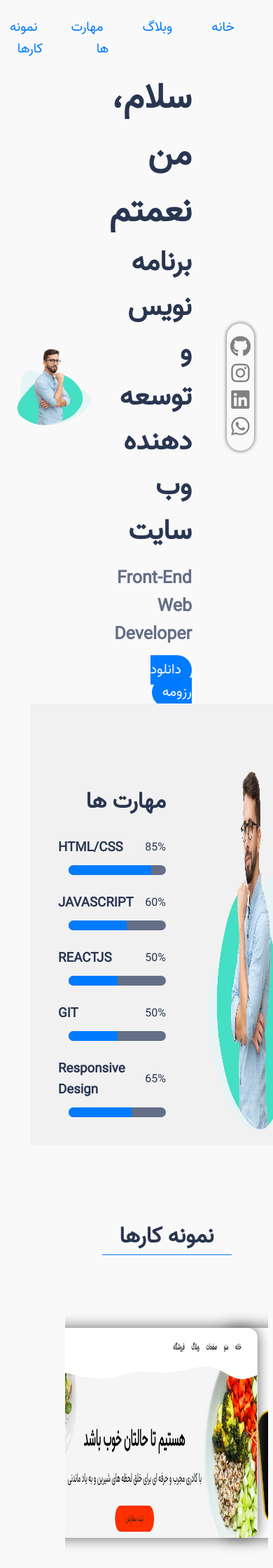
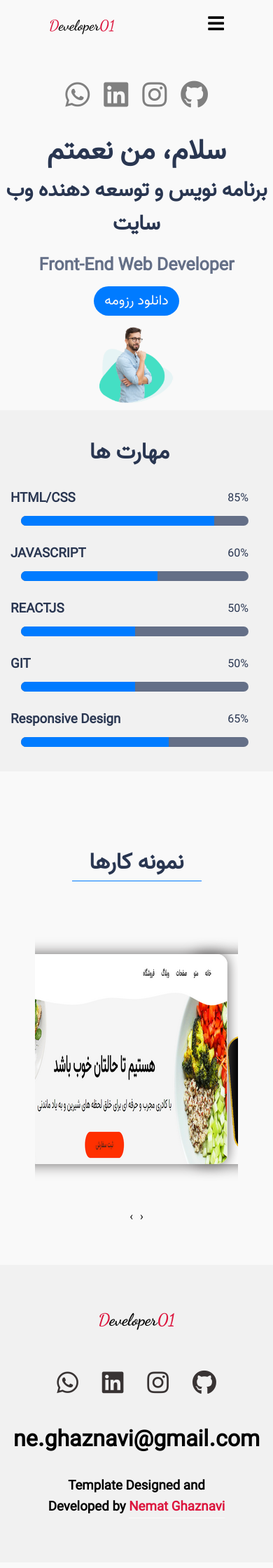
Before and after one commit to ne-ghaznavi/nematghaznavi, a PHP site: page / in a window 390 px wide; the page is wider, and only the part inside the window is pictured. Shown: the top 2240 px of that part at 70% size. After the commit the page ends 2162 px from the top of that part, so only its background shows below. Run offline with PHP 8.4, Linux system fonts and the light colour scheme.

Commit message:
responsive design were added

```diff
--- a/index.html
+++ b/index.html
@@ -31,6 +31,10 @@
     <div class="container">
         <!-- navigation section -->
         <nav class="navigation">
+            <div class="menu_toggler">
+                <i class="fas fa-bars"></i>
+            </div>
+
             <ul class="menu-list">
                 <li class="menu-item"><a href="#">خانه</a></li>
                 <li class="menu-item"><a href="#">وبلاگ</a></li>
@@ -38,6 +42,7 @@
                 <li class="menu-item"><a href="#portfolio">نمونه کارها</a></li>
                 <li class="menu-item"><a href="#footer">تماس با من</a></li>
             </ul>
+
             <div class="brand">
                 <p><span>D</span>eveloper<span>01</span></p>
             </div>
@@ -45,21 +50,21 @@
 
         <!-- hero section -->
         <div class="hero" id="hero">
-            <ul class="header_social d-none d-lg-block" data-aos="fade-left" data-aos-delay="3000">
+            <ul class="header_social d-none d-lg-block" data-aos="fade-left" data-aos-delay="2000">
                 <li><a href="https://github.com/ne-ghaznavi" target="_blank"><i class="fab fa-github"></i></a></li>
                 <li><a href="https://www.instagram.com/ne.ghaznavi/" target="_blank"><i class="fab fa-instagram"></i></a></li>
                 <li><a href="https://www.linkedin.com/in/nemat-ghaznavi-551331203" target="_blank"><i class="fab fa-linkedin"></i></a></li>
                 <li><a href="https://wa.me/989021602024" target="_blank"><i class="fab fa-whatsapp"></i></a></li>
             </ul>
 
-            <div class="bio" data-aos="fade-up" data-aos-delay="3000">
+            <div class="bio" data-aos="fade-up" data-aos-delay="2000">
                 <h1>سلام، من نعمتم</h1>
                 <h2>برنامه نویس و توسعه دهنده وب سایت</h2>
                 <h3>Front-End Web Developer</h3>
                 <a href="#" class="resume">دانلود رزومه</a>
             </div>
 
-            <img src="images/me.png" data-aos="fade-right" data-aos-delay="3000">
+            <img src="images/me.png" data-aos="fade-right" data-aos-delay="2000">
         </div>
         <!-- /end hero section -->
 
--- a/js/main.js
+++ b/js/main.js
@@ -1,8 +1,12 @@
 // select element
 const nav = document.querySelector('.navigation');
+const menu_toggler = document.querySelector('.menu_toggler');
+const menu_list = document.querySelector('.menu-list');
 
 // add event
-
+menu_toggler.addEventListener('click', () => {
+    menu_list.classList.toggle('menu_list_toggle');
+});
 
 window.onscroll = function() {
     let top = window.scrollY;
--- a/styles/main.css
+++ b/styles/main.css
@@ -78,6 +78,11 @@ body{
     background-color: rgba(255, 255, 255, 0.9);
 }
 
+.menu_toggler{
+    display: none;
+    z-index: 2;
+}
+
 .navigation a{
     color: #F9F9F9;
 }
@@ -108,6 +113,7 @@ body{
     font-size: 1.3rem;
     font-weight: 600;
     font-family: DancingScript;
+    z-index: 2;
 }
 
 .brand span{
@@ -385,13 +391,111 @@ body{
     margin: 25px;
 }
 
+.footer h3{
+    text-align: center;
+}
+
 .footer h3 span{
     color: crimson;
     border-bottom: 1px solid #F9F9F9;
 }
 /* end footer section */
-/* keyframes */
 
+
+/* start media-query */
+@media screen and (max-width: 850px) {
+    .menu_toggler{
+        display: inline-block;
+        font-size: 26px;
+    }
+
+    .menu-list{
+        position: absolute;
+        top: 0;
+        right: 0;
+        background-color: #F9F9F9;
+        height: 100vh;
+        width: 100%;
+        flex-direction: column;
+        align-items: center;
+        justify-content: center;
+        visibility: hidden;
+    }
+
+    .menu-item{
+        margin: .8rem;
+    }
+
+    .menu_list_toggle{
+        visibility: visible;
+    }
+
+    .menu-item a{
+        transition: 0s;
+    }
+
+     .menu-item a:hover {
+    }
+
+    /* hero section */
+    .hero{
+        display: flex;
+        align-items: center;
+        flex-direction: column;
+        justify-content: center;
+    }
+
+    .header_social{
+        flex-direction: row;
+        width: fit-content;
+        box-shadow: none;
+        margin: 0;
+    }
+
+    .header_social a i{
+        font-size: 40px;
+        margin: 0 10px;
+    }
+
+    .bio{
+        margin: 0 auto;
+        padding: 10px 0;
+        text-align: center;
+    }
+
+    .bio h1{
+        font-size: 40px;
+    }
+
+    .bio h2{
+        font-size: 30px;
+    }
+
+    .bio h3{
+        font-size: 25px;
+    }
+
+    .skill{
+        flex-direction: column;
+        padding: 25px;
+    }
+
+    .skill img{
+        display: none;
+    }
+
+    .list_skill{
+        width: 100%;
+        text-align: center;
+        margin: 10px;
+        color: #293651;
+    }
+
+}
+/* end media-query */
+
+
+/* start keyframes */
 @keyframes loader {
     0%{
         transform: scale(0);
@@ -412,3 +516,4 @@ body{
         visibility: hidden;
     }
 }
+/* end keyframes */
```
